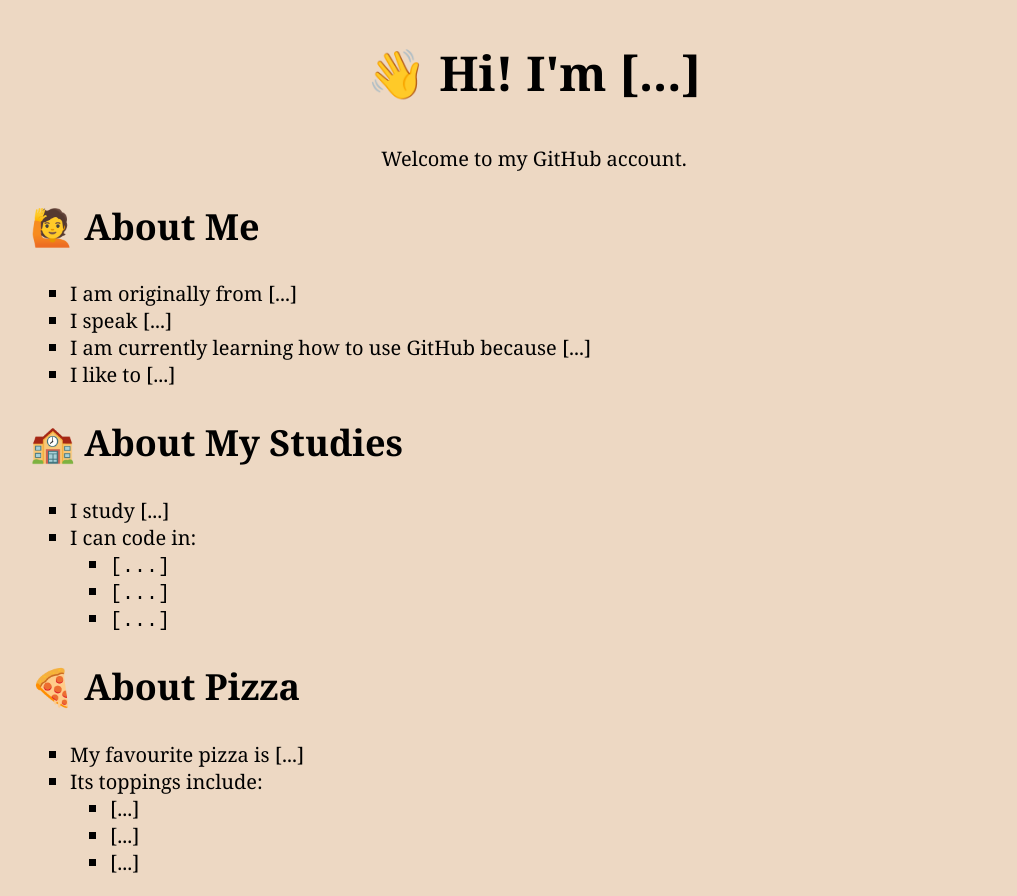
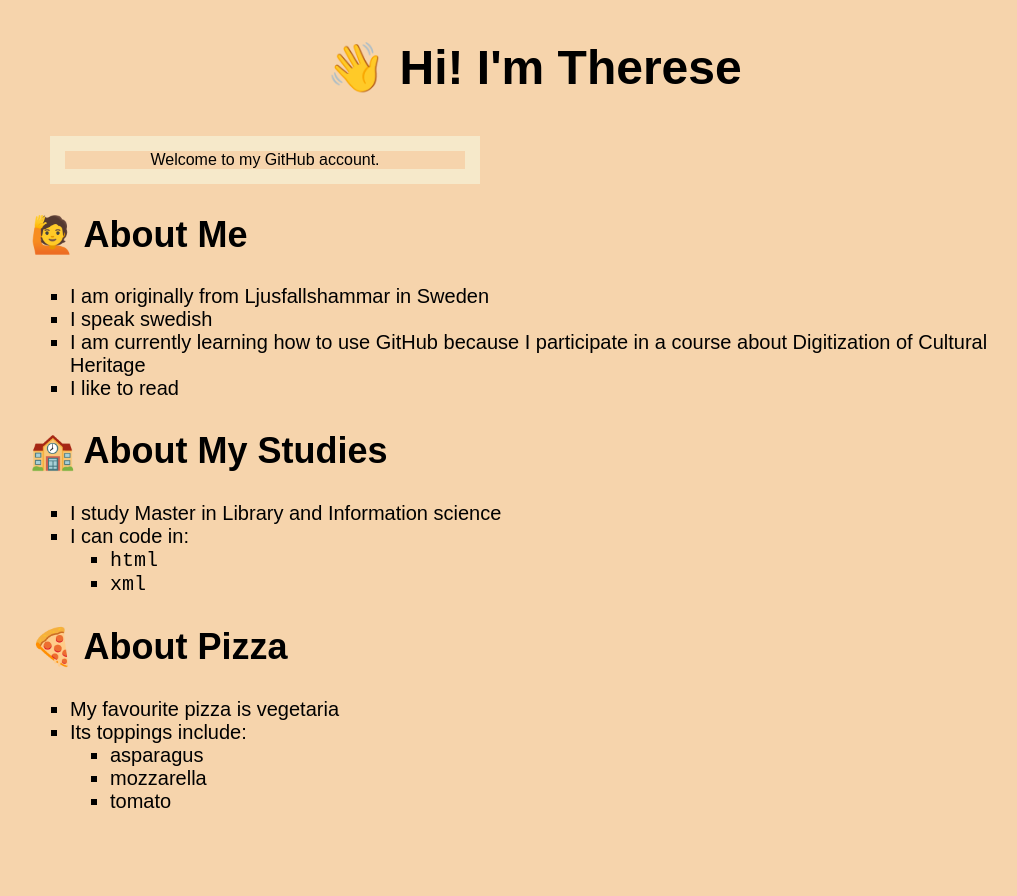
Before and after one commit to ThereseRoHj/myhomepage, a plain HTML site: page index.html in a window 1280 px wide. Shown: the whole page, without its empty margins (106-1123 px from the left). After the commit the page ends 833 px from the top, so only its background shows below. Drawn offline with Linux system fonts and the light colour scheme.

Commit message:
Changes i css and html

```diff
--- a/css/style.css
+++ b/css/style.css
@@ -1,8 +1,8 @@
 /* Feel free to change me and make me your own! */
 
 body {
-  background-color: #edd8c3;
-  font-family: Georgia, serif;
+  background-color: #f6d4ac;
+  font-family: Arial, Helvetica, sans-serif, serif;
 }
 
 article {
@@ -21,7 +21,10 @@ h2 {
 
 p {
   text-align: center;
-  font-size: 20px;
+  width: 400px;
+  border: 15px solid rgb(246, 233, 202);
+  padding: 50px rgb(246, 233, 202);
+  margin: 20px;
 }
 
 ul {
--- a/index.html
+++ b/index.html
@@ -2,12 +2,12 @@
 <!DOCTYPE html>
 <html xmlns="http://www.w3.org/1999/xhtml">
     <head>
-        <title>My Personal GitHub Webpage</title>
+        <title>Thereses GitHub Webpage</title>
         <link rel="stylesheet" type="text/css" href="css/style.css"/>
     </head>
     <body>
         <article>
-        <h1>&#128075; Hi! I'm [...]</h1>
+        <h1>&#128075; Hi! I'm Therese</h1>
         <p>
             Welcome to my GitHub account.
         </p>
@@ -15,21 +15,21 @@
         <article>
         <h2>&#128587; About Me</h2>
         <ul>
-            <li>I am originally from [...]</li>
-            <li>I speak [...]</li>
-            <li>I am currently learning how to use GitHub because [...]</li>
-            <li>I like to [...]</li>
+            <li>I am originally from Ljusfallshammar in Sweden</li>
+            <li>I speak swedish</li>
+            <li>I am currently learning how to use GitHub because I participate in a course about Digitization of Cultural Heritage</li>
+            <li>I like to read</li>
         </ul>
         </article>
         <article>
         <h2>&#127979; About My Studies </h2>
         <ul>
-            <li>I study [...]</li>
+            <li>I study Master in Library and Information science</li>
             <li>I can code in:
                 <ul>
-                    <li><code>[...]</code></li>
-                    <li><code>[...]</code></li>
-                    <li><code>[...]</code></li>
+                    <li><code>html</code></li>
+                    <li><code>xml</code></li>
+
                 </ul>
             </li>
         </ul>
@@ -37,12 +37,12 @@
         <article>
         <h2>&#127829; About Pizza</h2>
         <ul>
-            <li>My favourite pizza is [...]</li>
+            <li>My favourite pizza is vegetaria</li>
             <li>Its toppings include:
                 <ul>
-                    <li>[...]</li>
-                    <li>[...]</li>
-                    <li>[...]</li>
+                    <li>asparagus</li>
+                    <li>mozzarella</li>
+                    <li>tomato</li>
                 </ul>
             </li>
         </ul>
```
